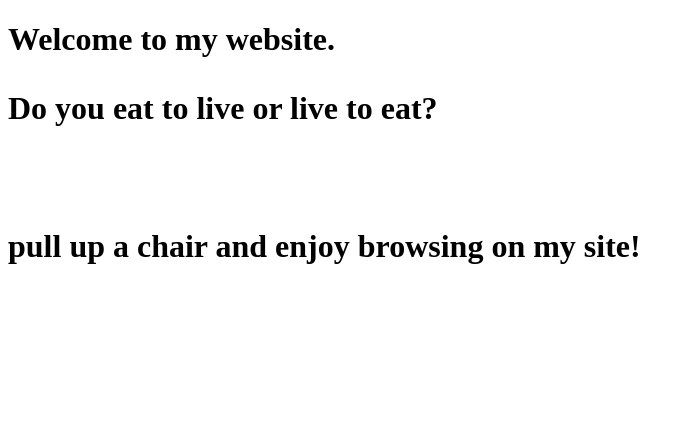
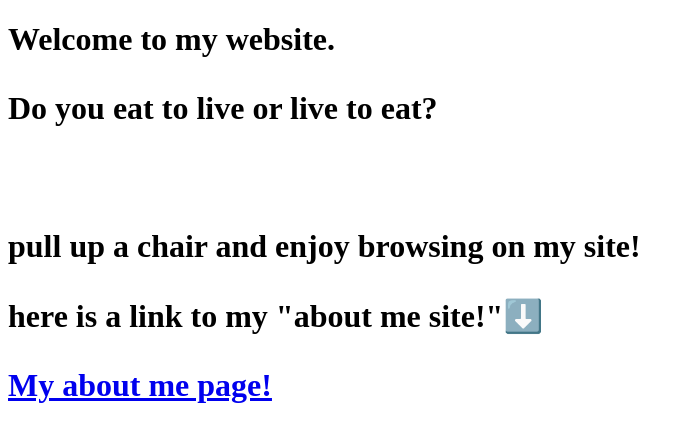
Before and after one commit to owenielsen/Website-Assigment, a plain HTML site: page index.html in a window 1280 px wide. Shown: the whole page, without its empty margins (0-693 px from the left). Drawn offline with Linux system fonts and the light colour scheme.

Commit message:
Update index.html

```diff
--- a/index.html
+++ b/index.html
@@ -16,3 +16,5 @@
         <p> pull up a chair and enjoy browsing on my site!</p>
     </body>
 <html>
+     <p> here is a link to my "about me site!"⬇️</p>
+<a href="about.html"> My about me page!</a>
```
